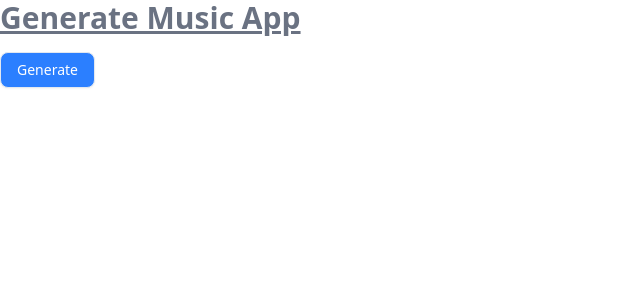
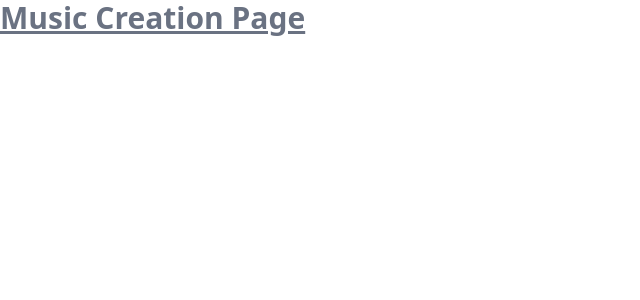
Before and after one commit to tokechan/music-creator-app, a React (Vite) app in the folder music-creator-app/: page /create in a window 1280 px wide. Shown: the top 300 px of the page, without its empty margins (0-640 px from the left). Built offline with nearby package versions, Linux system fonts and the light colour scheme.

Commit message:
Implement React Router for navigation by adding CreatePage component and updating main.tsx to define routes.

```diff
--- /dev/null
+++ b/music-creator-app/src/CreatePage.tsx
@@ -0,0 +1,7 @@
+function CreatePage() {
+    return <div>
+        <h1 className='text-3xl font-bold text-gray-500 mb-4 underline'>Music Creation Page</h1>
+    </div>
+}
+
+export default CreatePage;
--- a/music-creator-app/src/main.tsx
+++ b/music-creator-app/src/main.tsx
@@ -1,11 +1,23 @@
-import { StrictMode } from 'react'
-import { createRoot } from 'react-dom/client'
-import './index.css'
-import App from './App.tsx'
+import { StrictMode } from "react";
+import { createRoot } from "react-dom/client";
+import "./index.css";
+import App from "./App.tsx";
+import { createBrowserRouter, RouterProvider } from "react-router";
+import CreatePage from "./CreatePage.tsx";
 
+const router = createBrowserRouter([
+  {
+    path: "/",
+    element: <App />,
+  },
+  {
+    path: "/create",
+    element: <CreatePage />,
+  },
+]);
 
-createRoot(document.getElementById('root')!).render(
+createRoot(document.getElementById("root")!).render(
   <StrictMode>
-    <App />
-  </StrictMode>,
-)
+    <RouterProvider router={router} />
+  </StrictMode>
+);
```
